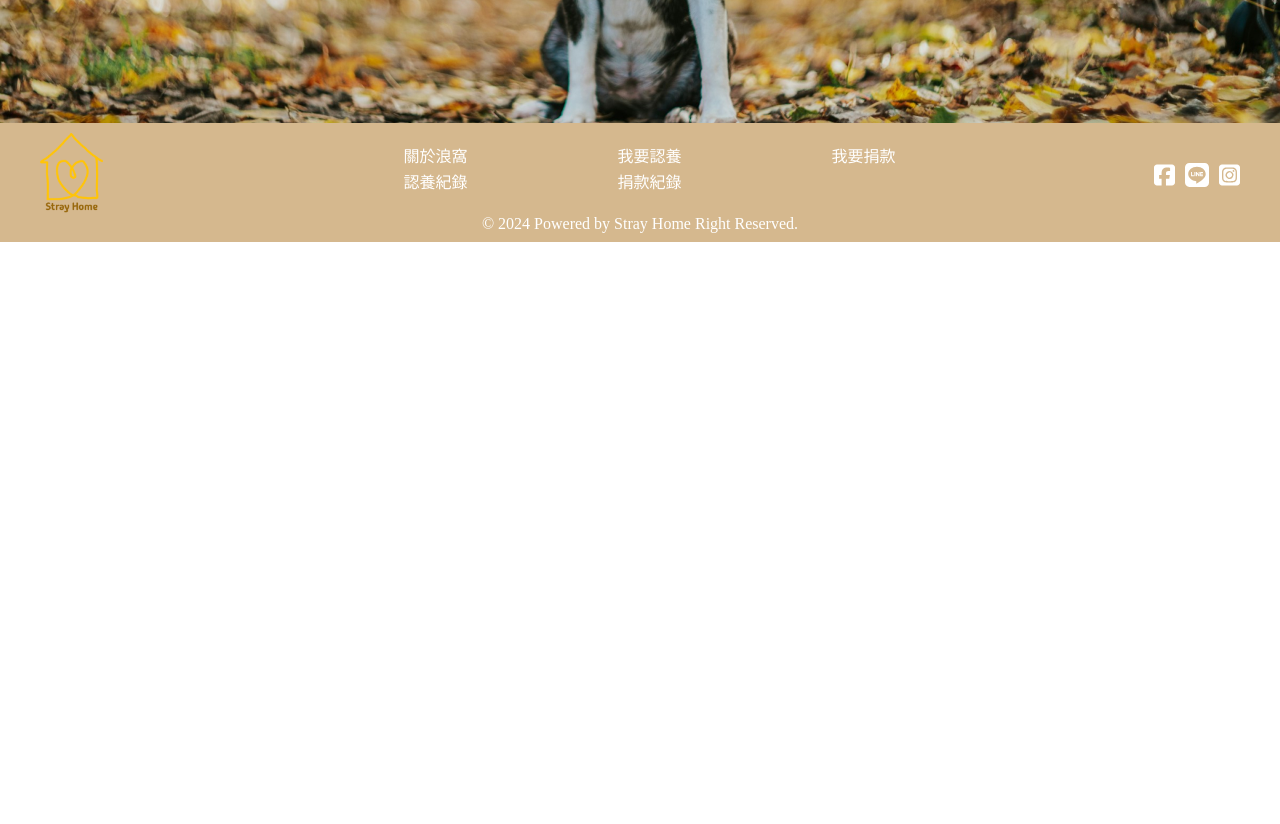
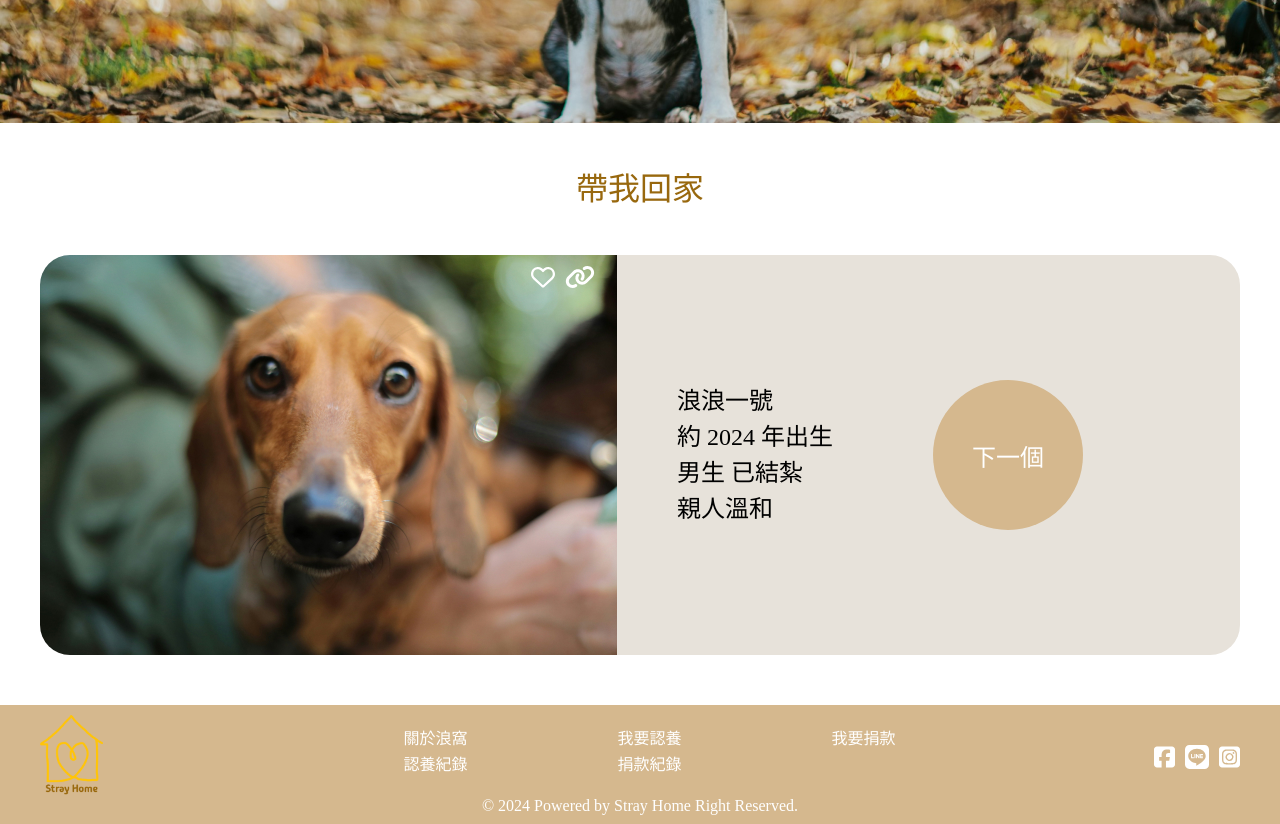
Before and after one commit to hanxinn/stray_home, a Vue app: page /home in a window 1280 px wide. Shown: the part 660-1484 px from the top of the page. Before the commit the page ends 902 px from the top, so only its background shows below. Built offline with nearby package versions, Linux system fonts and the light colour scheme.

Commit message:
section home 未完成

```diff
--- a/src/main.js
+++ b/src/main.js
@@ -10,12 +10,12 @@ import { library } from '@fortawesome/fontawesome-svg-core'
 import { FontAwesomeIcon } from '@fortawesome/vue-fontawesome'
 
 /* import specific icons */
-import { faUser, faMoon, faGlobe } from '@fortawesome/free-solid-svg-icons'
-import { faMoon as faMoonRegular } from '@fortawesome/free-regular-svg-icons'
+import { faUser, faMoon, faGlobe, faLink } from '@fortawesome/free-solid-svg-icons'
+import { faMoon as faMoonRegular, faHeart } from '@fortawesome/free-regular-svg-icons'
 import { faSquareFacebook, faLine, faSquareInstagram } from '@fortawesome/free-brands-svg-icons'
 
 /* add icons to the library */
-library.add(faUser, faMoon, faMoonRegular, faGlobe, faSquareFacebook, faLine, faSquareInstagram   )
+library.add(faUser, faMoon, faMoonRegular, faGlobe, faSquareFacebook, faLine, faSquareInstagram, faHeart, faLink )
 
 const app = createApp(App)
 
--- a/src/views/Home/index.vue
+++ b/src/views/Home/index.vue
@@ -37,6 +37,32 @@
   </header>
   <section class="banner">
     <h1>讓愛找到歸屬</h1>
+  </section>
+  <section class="home">
+    <div class="home-title">
+      <h2>帶我回家</h2>
+    </div>
+    <div class="home-cardlist">
+       <div class="home-card">
+                <div class="home-card-pic">
+                  <div class="home-card-icon">
+                    <font-awesome-icon class="icon" icon="fa-regular fa-heart" />
+                    <font-awesome-icon class="icon" icon="fa-solid fa-link" />
+                  </div>
+                    <img src="../../assets/pic/home/dog1.jpg">
+                </div>
+                <div class="home-card-txt">
+                    <p>
+                      浪浪一號 <br>
+                      約 2024 年出生 <br>
+                      男生 已結紮 <br>
+                      親人溫和 <br>
+                    </p>
+                    <button>下一個</button>
+                </div>
+            </div>
+    </div>
+
   </section>
   <footer>
     <div class="container">
@@ -135,6 +161,69 @@
       font-weight: bold;
     }
   }
+  .home {
+    padding-bottom: 50px;
+    .home-title {
+      h2 {
+        font-size: 32px;
+        color: #98680E;
+        text-align: center;
+        padding-top: 50px;
+        padding-bottom: 50px;
+      }
+    }
+    .home-cardlist {
+      .home-card {
+        width: 1200px;
+        margin: 0 auto;
+        display: flex;
+        .home-card-pic {
+          width: 40%;
+          object-fit: cover;
+          position: relative;
+          .home-card-icon {
+            position: absolute;
+            right: -75px;
+            top: 10px;
+            .icon {
+              font-size: 24px;
+              color: white;
+              margin-left: 10px;
+            }
+          }
+          img {
+            display: block;
+            border-radius: 30px 0 0 30px;
+          }
+
+        }
+        .home-card-txt {
+          border-radius: 0 30px 30px 0;
+          width: 60%;
+          background-color: #E7E2DA;
+          display: flex;
+          justify-content: center;
+          align-items: center;
+          padding: 50px;
+          p {
+            margin-right: 100px;
+            font-size: 24px;
+            line-height: 1.5;
+          }
+          button {
+            background-color: #D5B88E;
+            font-size: 24px;
+            color: white;
+            width: 150px;
+            height: 150px;
+            border: 0;
+            border-radius: 50%;
+          }
+
+        }
+      }
+    }
+  }
   footer {
     padding-top: 10px;
     padding-bottom: 10px;
```
Also changed, not shown: src/assets/pic/home/dog1.jpg (added).
